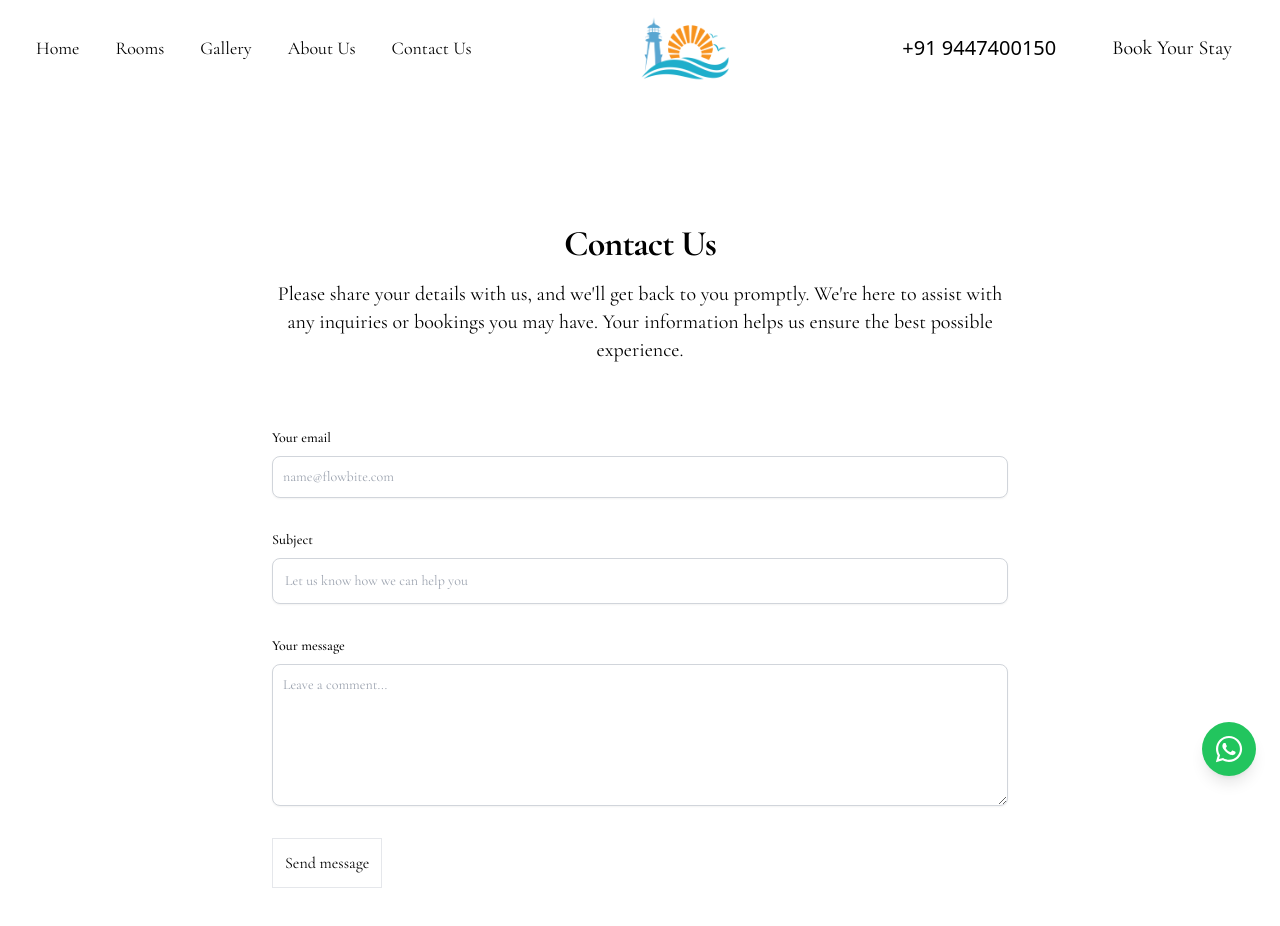
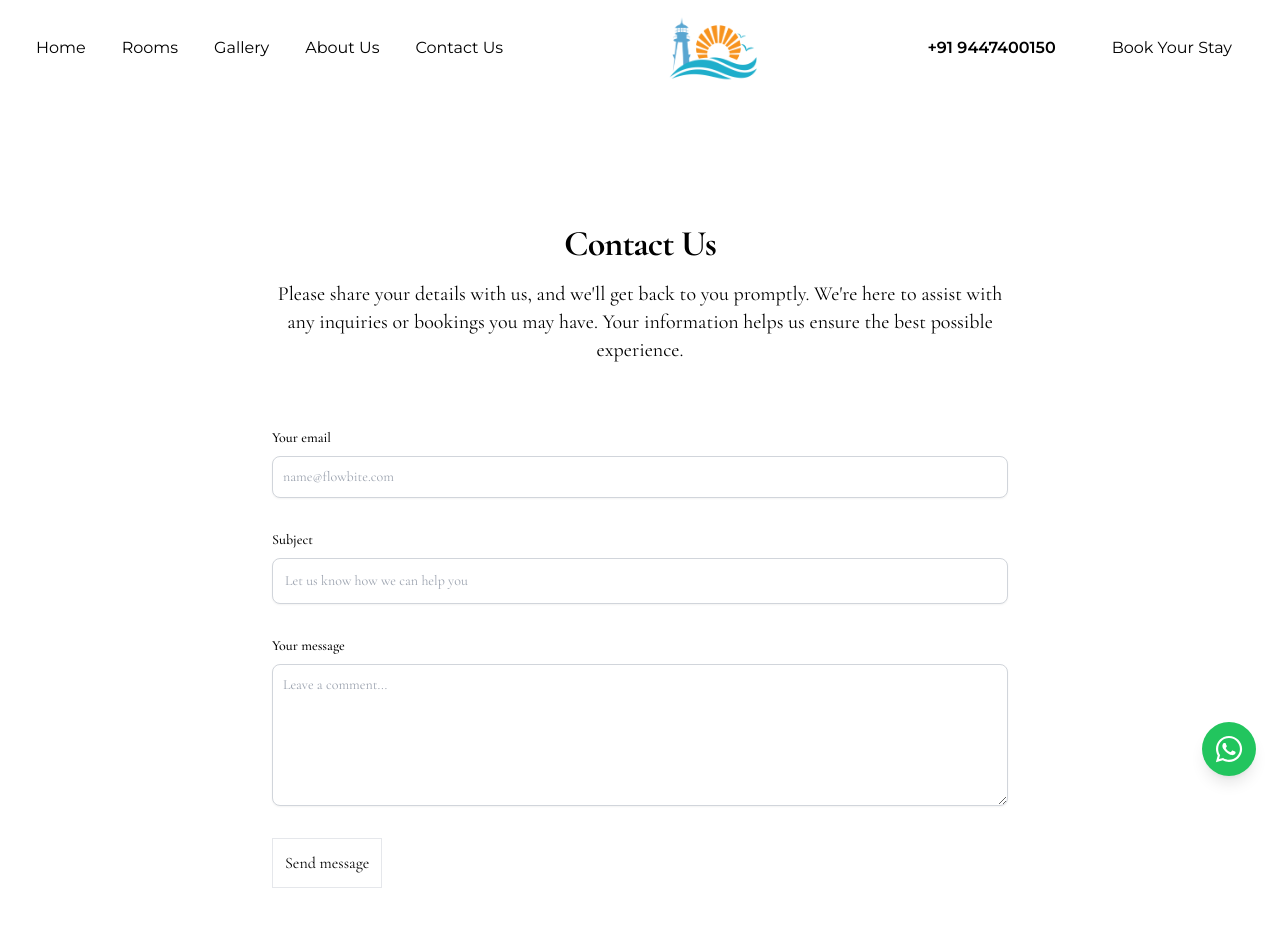
Before and after one commit to muhammedarfath/react-resort-web, a React (Vite) app: page /contact in a window 1280 px wide. Shown: the top 926 px of the page. Built offline with nearby package versions, Linux system fonts and the light colour scheme; what @nextui-org/react would draw is missing.

Commit message:
finalizing

```diff
--- a/index.html
+++ b/index.html
@@ -5,8 +5,9 @@
     <link rel="icon" type="image/svg+xml" href="/vite.svg" />
     <meta name="viewport" content="width=device-width, initial-scale=1.0" />
     <link href="https://fonts.googleapis.com/css2?family=Cormorant+Garamond:wght@400;500;600;700&display=swap" rel="stylesheet">
+    <link href="https://fonts.googleapis.com/css2?family=Montserrat:wght@400;500;600;700&display=swap" rel="stylesheet">
 
-    <title>Vite + React</title>
+    <title>The Sea Resort</title>
   </head>
   <body>
     <div id="root"></div>
--- a/package.json
+++ b/package.json
@@ -14,6 +14,7 @@
     "framer-motion": "^11.3.31",
     "react": "^18.3.1",
     "react-dom": "^18.3.1",
+    "react-hot-toast": "^2.4.1",
     "react-icons": "^5.3.0",
     "react-router-dom": "^6.26.1"
   },
--- a/src/Pages/About.jsx
+++ b/src/Pages/About.jsx
@@ -1,5 +1,5 @@
 import React from "react";
-import banner from "../assets/P1022042.mp4";
+import banner from "../assets/poolimg.mp4";
 import AboutText from "../components/HomeSec/AboutText";
 import Profile from "../components/HomeSec/Profile";
 
--- a/src/Pages/Contact.jsx
+++ b/src/Pages/Contact.jsx
@@ -1,4 +1,5 @@
 import React from "react";
+import { toast, Toaster } from "react-hot-toast";
 import Map from "../components/Sections/Map";
 
 function Contact() {
@@ -6,11 +7,12 @@ function Contact() {
     event.preventDefault();
     const formData = new FormData(event.target);
 
-    formData.append("access_key", "c62ccd2c-9de6-4bf0-bfe4-5f1faf35738f");
+    formData.append("access_key", "3dc9160f-4797-4cea-9a14-0bd7c3a8d621");
 
     const object = Object.fromEntries(formData);
     const json = JSON.stringify(object);
 
+    try {
       const res = await fetch("https://api.web3forms.com/submit", {
         method: "POST",
         headers: {
@@ -21,7 +23,12 @@ function Contact() {
       }).then((res) => res.json());
 
       if (res.success) {
-      console.log("Success", res);
+        toast.success("Message sent successfully!");
+      } else {
+        toast.error("Something went wrong. Please try again.");
+      }
+    } catch (error) {
+      toast.error("Network error. Please check your connection.");
     }
   };
 
@@ -94,6 +101,7 @@ function Contact() {
         </div>
       </section>
       <Map />
+      <Toaster position="top-right" />
     </div>
   );
 }
--- a/src/Pages/Rooms.jsx
+++ b/src/Pages/Rooms.jsx
@@ -113,7 +113,7 @@ function Rooms() {
   };
 
   return (
-    <div className="container mx-auto mt-36 px-4">
+    <div className="container mx-auto font-sans mt-36 px-4">
       <div className="grid grid-cols-1 sm:grid-cols-2 md:grid-cols-2 lg:grid-cols-4 gap-6">
         {rooms.map((room) => (
           <div
@@ -127,8 +127,8 @@ function Rooms() {
             />
             <div className="p-4 flex flex-col gap-4">
               <div className="flex justify-between">
-                <h3 className="text-2xl font-bold">{room.name}</h3>
-                <p className="text-black font-sans text-xl">{room.rate}</p>
+                <h3 className="text-xl font-bold">{room.name}</h3>
+                <p className="text-black font-sans text-lg">{room.rate}</p>
               </div>
               <div className="flex gap-8">
                 <div className="flex items-center gap-2">
--- a/src/components/Header/Header.jsx
+++ b/src/components/Header/Header.jsx
@@ -37,7 +37,7 @@ function Header() {
     <>
       <LoadingWrapper>
         <header
-          className={`fixed top-0 z-50 left-0 w-full transition-all duration-300 ease-in-out ${
+          className={`fixed top-0 z-50 font-sans left-0 w-full transition-all duration-300 ease-in-out ${
             isScrolled
               ? "bg-[#F9DABB] border-b"
               : "bg-transparent border-b-transparent"
@@ -51,7 +51,7 @@ function Header() {
             </div>
 
             <div className="lg:flex md:flex hidden items-center">
-              <ul className="flex flex-col lg:flex-row md:flex-row gap-9 text-lg">
+              <ul className="flex flex-col lg:flex-row md:flex-row gap-9 text-md">
                 <Link to="/">
                   <li className="cursor-pointer hover:underline">Home</li>
                 </Link>
@@ -79,10 +79,14 @@ function Header() {
             </div>
 
             <div className="lg:flex items-center gap-11 md:hidden hidden">
-              <h1 className="text-xl hidden lg:block md:block font-sans">
+              <h1 className="text-md font-semibold hidden lg:block md:block font-sans">
                 +91 9447400150
               </h1>
-              <button className="p-3 text-xl text-black">Book Your Stay</button>
+              <Link to="/contact">
+                <button className="p-3 text-md text-black">
+                  Book Your Stay
+                </button>
+              </Link>
             </div>
           </nav>
 
--- a/tailwind.config.js
+++ b/tailwind.config.js
@@ -9,6 +9,7 @@ export default {
     extend: {
       fontFamily: {
         'cormorant': ['"Cormorant Garamond"', 'serif'],
+        sans: ['Montserrat', 'sans-serif'],
       },
     },
   },
```
Also changed, not shown: 2 other files (tests, documents, lock files or other folders). Lines whose indentation alone changed are shown as unchanged.
